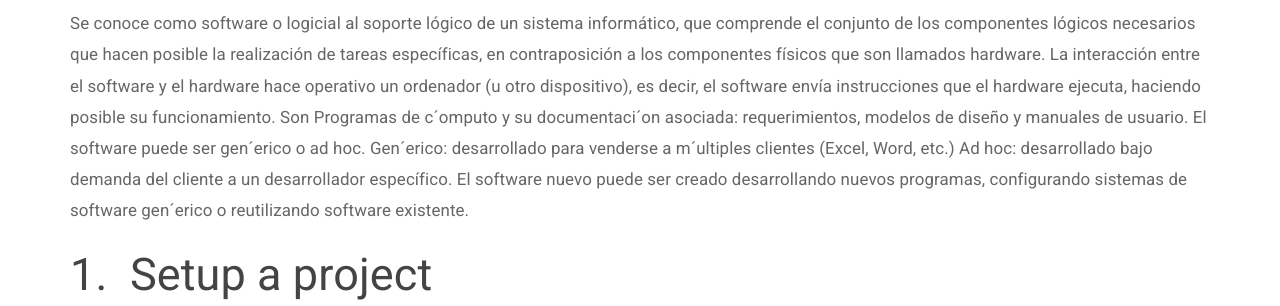
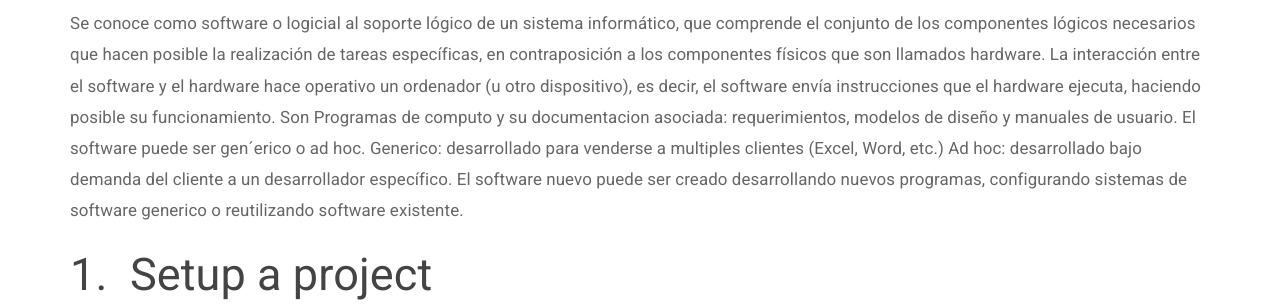
Before and after one commit to RicardoZumba/RicardoZumba.github.io, a Jekyll site: the page built from _posts/2019-07-04-quarkus-kafka-camel-servlet-wiring-it-together.html, in a window 1280 px wide and 900 px high, scrolled down 441 px. Shown: the part 247-553 px from the top of the window. Built offline with Jekyll 4.4.1, drawn with Linux system fonts in a browser that asks for light colours; comment, search, counter and statistics services are not loaded.

Commit message:
nuik
yuku

```diff
--- a/_posts/2019-07-04-quarkus-kafka-camel-servlet-wiring-it-together.html
+++ b/_posts/2019-07-04-quarkus-kafka-camel-servlet-wiring-it-together.html
@@ -9,11 +9,11 @@ github: "https://github.com/alainpham/quarkus-kafka-camel-servlet"
 
 <p>
     Se conoce como software o logicial al soporte lógico de un sistema informático, que comprende el conjunto de los componentes lógicos necesarios que hacen posible la realización de tareas específicas, en contraposición a los componentes físicos que son llamados hardware. La interacción entre el software y el hardware hace operativo un ordenador (u otro dispositivo), es decir, el software envía instrucciones que el hardware ejecuta, haciendo posible su funcionamiento.
-    Son Programas de c´omputo y su documentaci´on asociada: requerimientos, modelos de diseño y manuales de usuario.
+    Son Programas de computo y su documentacion asociada: requerimientos, modelos de diseño y manuales de usuario.
     El software puede ser gen´erico o ad hoc.
-    Gen´erico: desarrollado para venderse a m´ultiples clientes (Excel, Word, etc.)
+    Generico: desarrollado para venderse a multiples clientes (Excel, Word, etc.)
     Ad hoc: desarrollado bajo demanda del cliente a un desarrollador específico.
-    El software nuevo puede ser creado desarrollando nuevos programas, configurando sistemas de software gen´erico o reutilizando software existente.
+    El software nuevo puede ser creado desarrollando nuevos programas, configurando sistemas de software generico o reutilizando software existente.
 
 </p>
 <!--more-->
```
